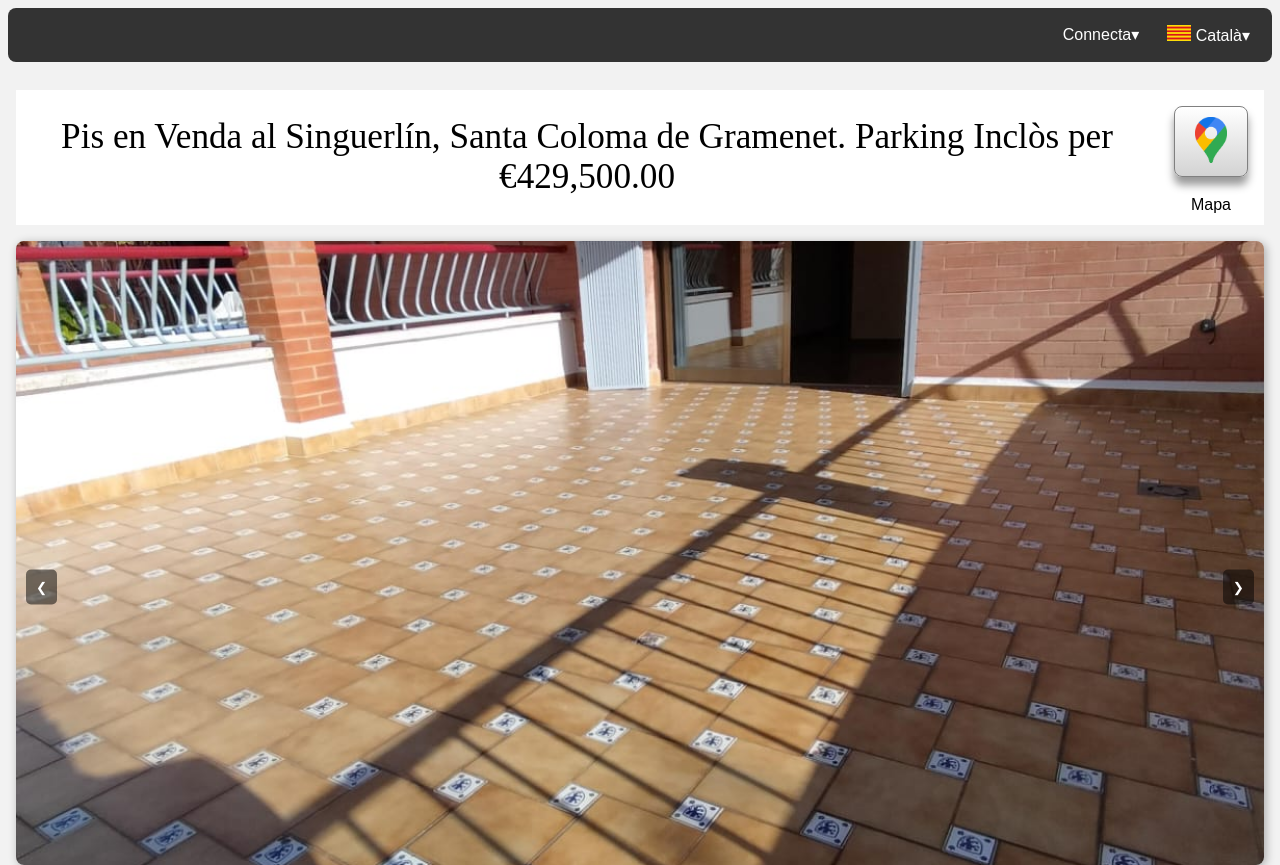
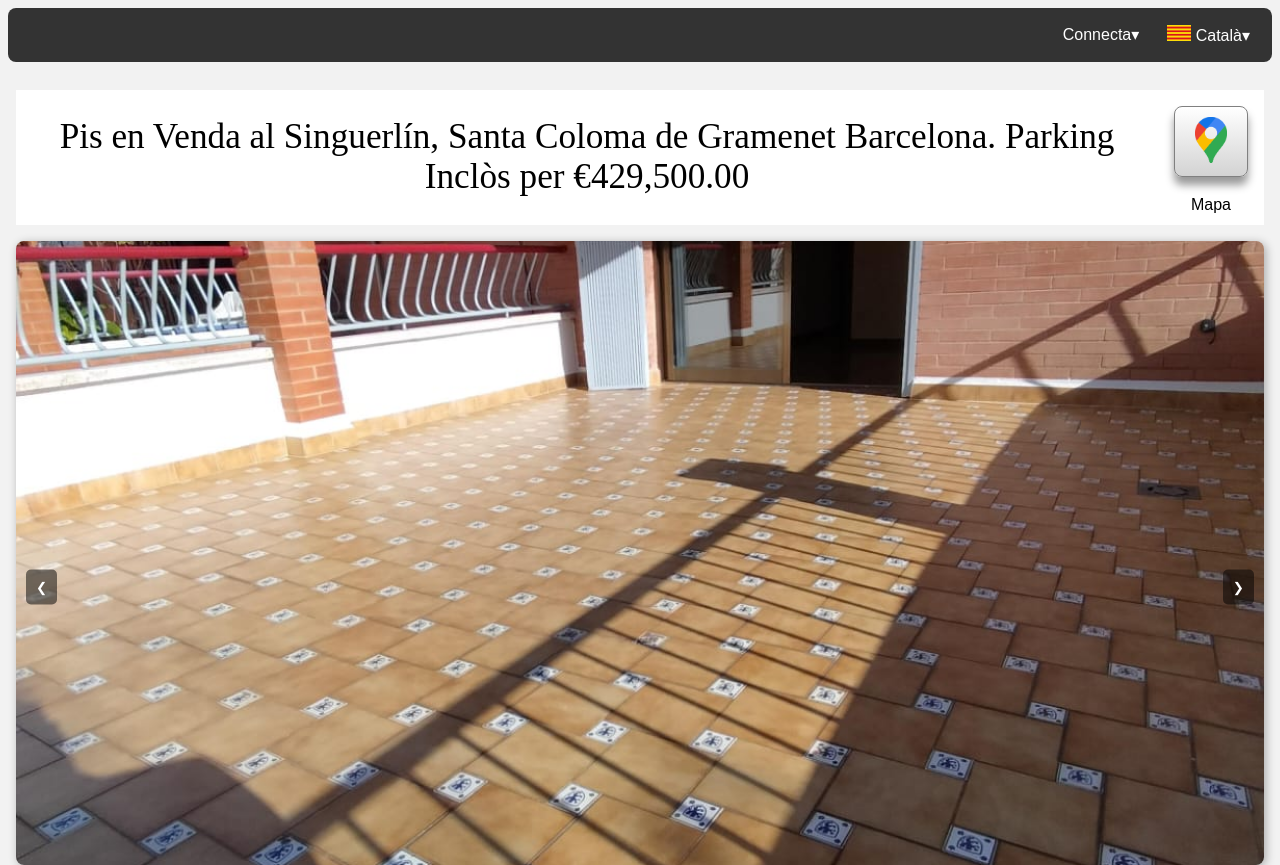
Before and after one commit to kevin-itdev/venta-piso, a plain HTML site: page index-cat.html in a window 1280 px wide. Shown: the top 865 px of the page. Drawn offline with Linux system fonts and the light colour scheme.

Commit message:
Update index-cat.html

```diff
--- a/index-cat.html
+++ b/index-cat.html
@@ -3,7 +3,7 @@
 
 <head>
 	<meta charset="UTF-8">
-	<title>Pis en Venda, Santa Coloma de Gramenet Parking Inclòs</title>
+	<title>Pis en Venda, Santa Coloma de Gramenet Barcelona Parking Inclòs</title>
 	<link rel="stylesheet" href=".\styles.css">
 	<meta name="viewport" content="width=device-width, initial-scale=1">
 </head>
@@ -80,7 +80,7 @@
 
 	<div class="center-container">
 		<div class="text-container">
-      <p class="pTitle">Pis en Venda al Singuerlín, Santa Coloma de Gramenet. Parking Inclòs per €429,500.00</p>
+      <p class="pTitle">Pis en Venda al Singuerlín, Santa Coloma de Gramenet Barcelona. Parking Inclòs per €429,500.00</p>
 
       <div>
         <a href="https://www.google.com/maps?q=41.459073, 2.208442" target="_blank">
```
